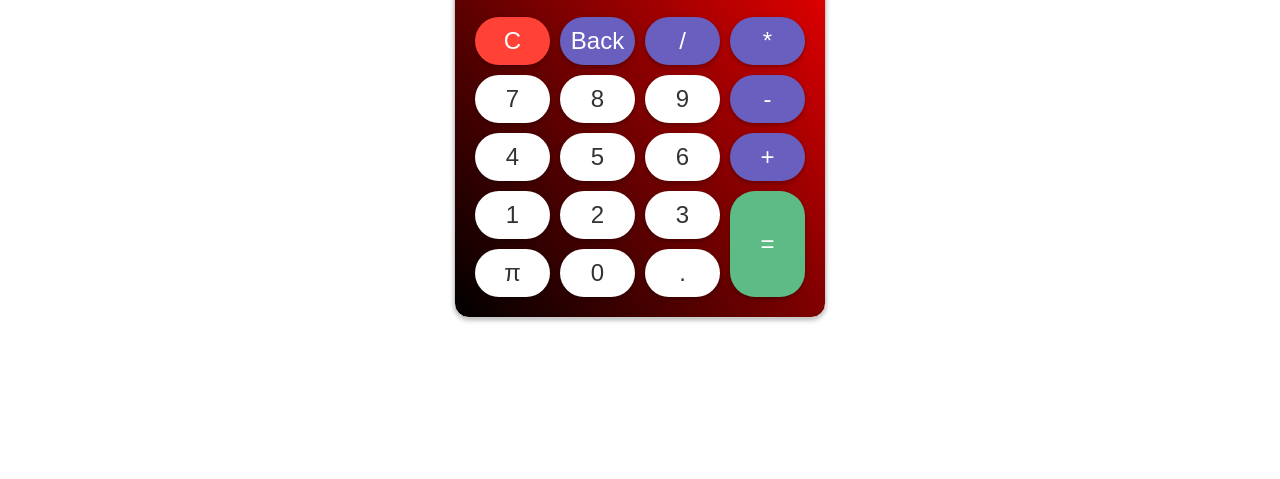
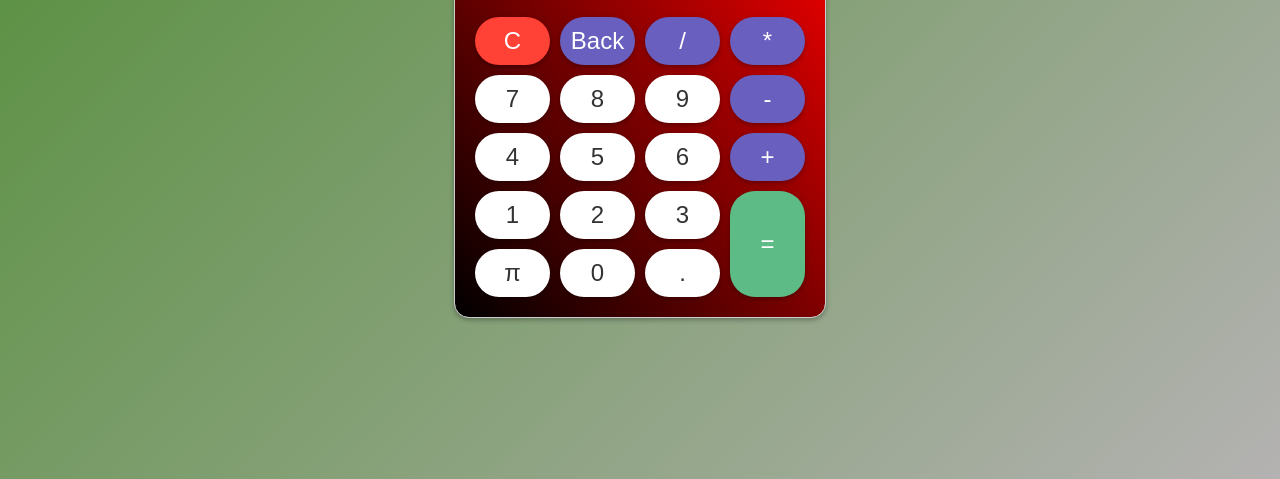
Before and after one commit to Shaikh-AR/Calculator, a plain HTML site: page index.html in a window 1280 px wide. Shown: the part 321-800 px from the top of the page. Drawn offline with Linux system fonts and the light colour scheme.

Commit message:
bug fixed

```diff
--- a/style.css
+++ b/style.css
@@ -8,9 +8,11 @@ body{
   height: 100vh;
   width: 100vw;
   /* border: 1px solid black; */
+  background: linear-gradient(135deg, rgb(78, 140, 50), #b4b2b2);
   display: flex;
   align-items: center;
   justify-content: center;
+  padding: 0px 25px 0px;
 }
 h1 {
   text-align: center;
```
